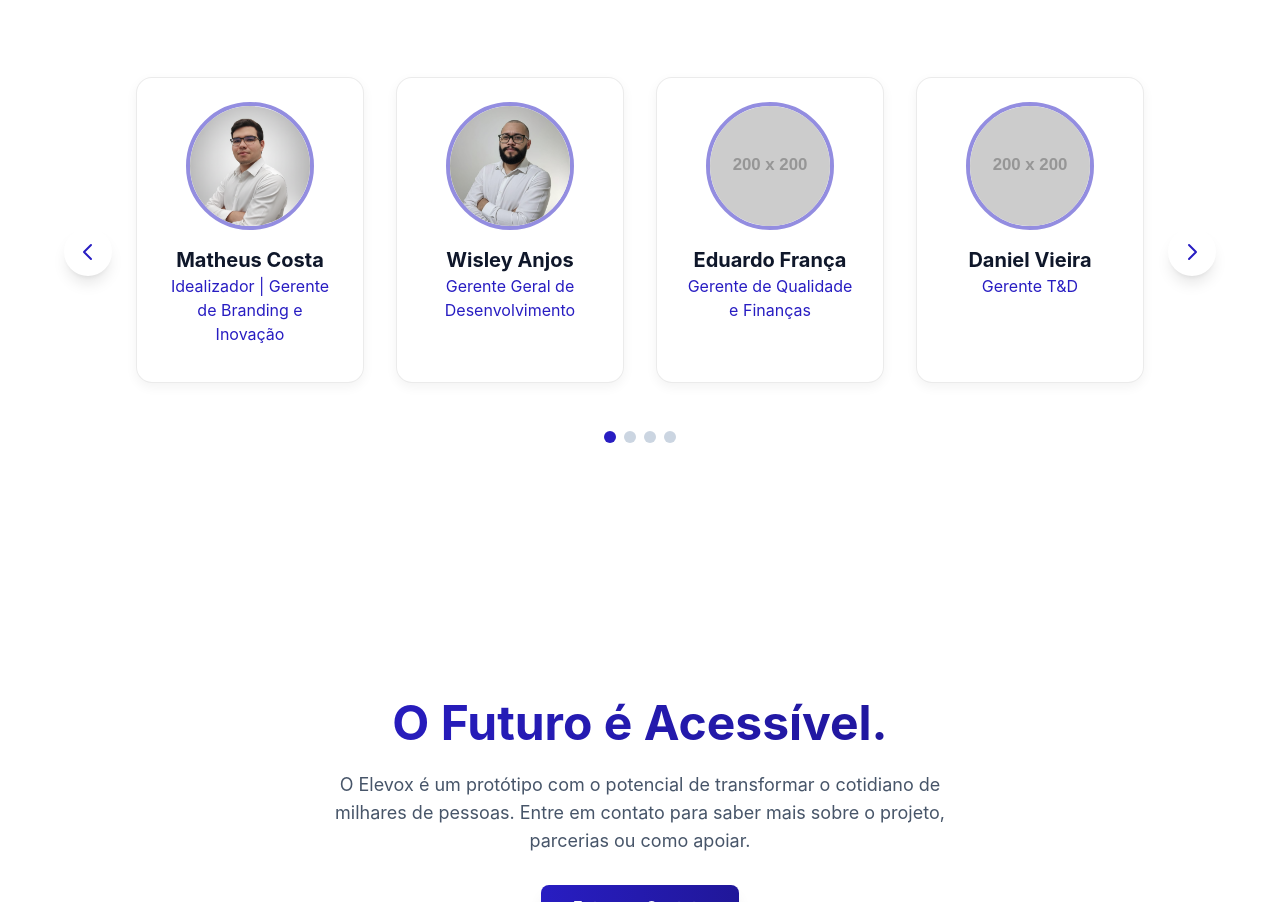
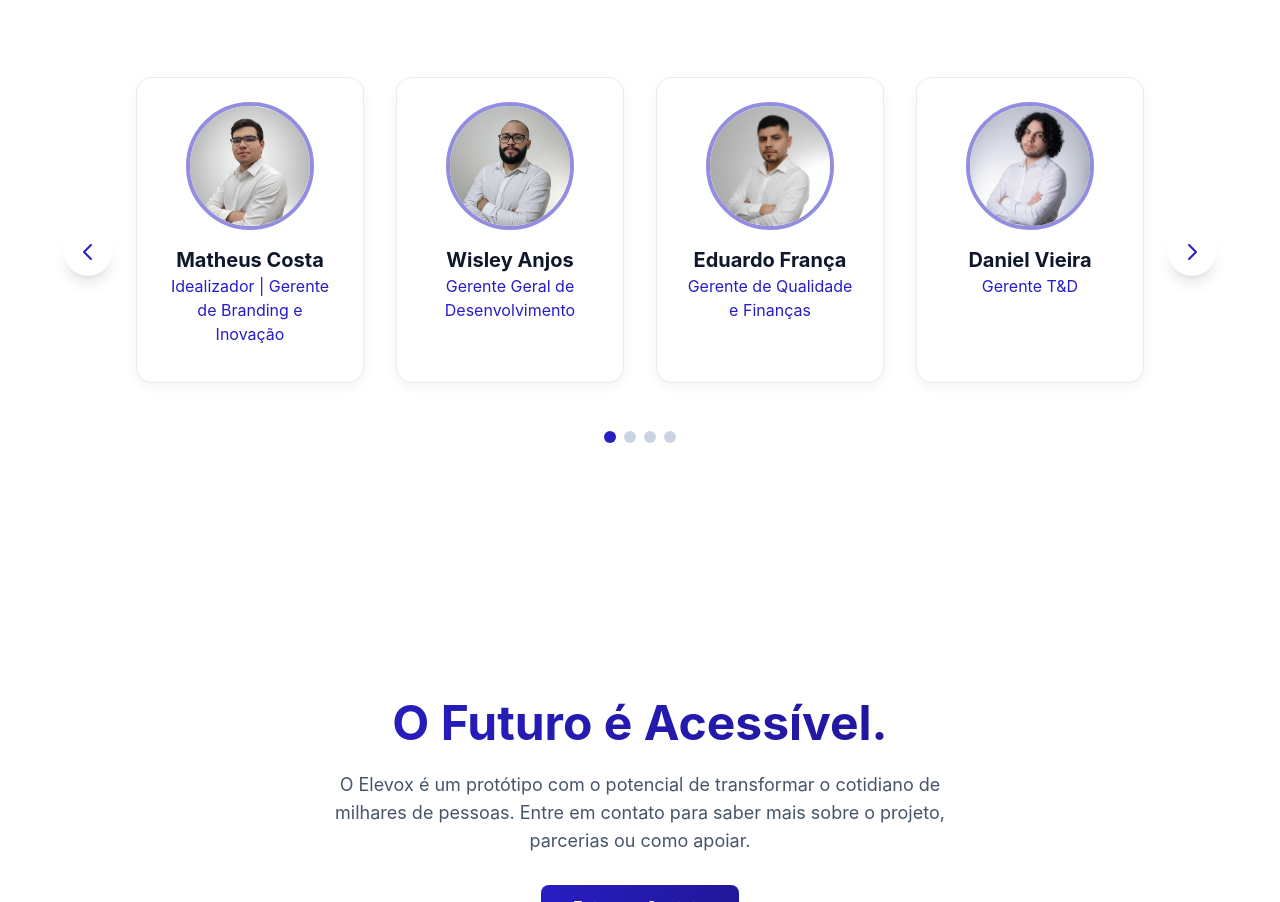
Before and after one commit to deskytop/elevox-website, a plain HTML site: page index.html in a window 1280 px wide. Shown: the part 4386-5288 px from the top of the page. Drawn offline with nearby package versions, Linux system fonts and the light colour scheme; placeholder pictures from the web are drawn by us.

Commit message:
add fotos index

```diff
--- a/index.html
+++ b/index.html
@@ -380,12 +380,12 @@
                                     <p class="text-brand-blue mb-3">Gerente Geral de Desenvolvimento</p>
                                 </div>
                                 <div class="tech-card p-6 rounded-2xl text-center">
-                                    <img src="https://placehold.co/200x200/f8fafc/281dc2?text=CD" alt="Eduardo França" class="w-32 h-32 rounded-full mx-auto mb-4 border-4 border-brand-blue/50">
+                                    <img src="https://github.com/deskytop/elevox-website/blob/Main/assets/Eduardo%20Fran%C3%A7a.jpg?raw=true" alt="Eduardo França" class="w-32 h-32 rounded-full mx-auto mb-4 border-4 border-brand-blue/50">
                                     <h3 class="text-xl font-bold text-text-primary">Eduardo França</h3>
                                     <p class="text-brand-blue mb-3">Gerente de Qualidade e Finanças</p>
                                 </div>
                                 <div class="tech-card p-6 rounded-2xl text-center">
-                                    <img src="https://placehold.co/200x200/f8fafc/281dc2?text=DM" alt="Daniel Vieira" class="w-32 h-32 rounded-full mx-auto mb-4 border-4 border-brand-blue/50">
+                                    <img src="https://github.com/deskytop/elevox-website/blob/Main/assets/Daniel%20Vieira.jpg?raw=true" alt="Daniel Vieira" class="w-32 h-32 rounded-full mx-auto mb-4 border-4 border-brand-blue/50">
                                     <h3 class="text-xl font-bold text-text-primary">Daniel Vieira</h3>
                                     <p class="text-brand-blue mb-3">Gerente T&D</p>
                                 </div>
```
